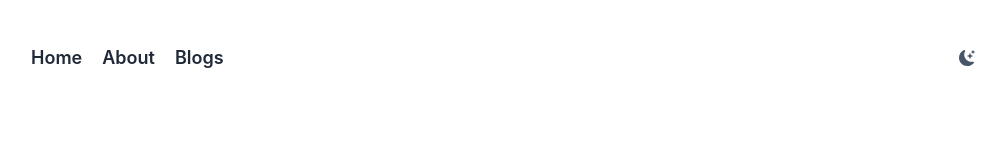
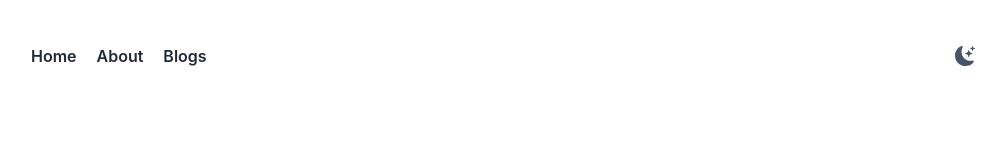
Before and after one commit to dunyanong/myportfolio, a Next.js app: page / in a window 1280 px wide. Shown: the top 160 px of the page, without its empty margins (137-1143 px from the left). Built offline with nearby package versions, Linux system fonts and the light colour scheme.

Commit message:
updated navbar

```diff
--- a/pages/about/index.js
+++ b/pages/about/index.js
@@ -54,7 +54,7 @@ const About = () => {
             </div>
             <div className="navbar-end">
                 <ul className="flex items-center">
-                  <li><BsFillMoonStarsFill className="cursor-pointer text-slate-600 dark:text-slate-200" onClick={() => setDarkMode(!darkMode)}/></li>
+                  <li><BsFillMoonStarsFill className="cursor-pointer text-slate-600 dark:text-slate-200 text-xl" onClick={() => setDarkMode(!darkMode)}/></li>
                 </ul>
             </div>
             </nav>
--- a/pages/blogs.js
+++ b/pages/blogs.js
@@ -61,7 +61,7 @@ const Blogs = () => {
           </div>
           <div className="navbar-end">
               <ul className="flex items-center">
-                <li><BsFillMoonStarsFill className="cursor-pointer text-slate-600 dark:text-slate-200" onClick={() => setDarkMode(!darkMode)}/></li>
+                <li><BsFillMoonStarsFill className="cursor-pointer text-slate-600 dark:text-slate-200 text-xl" onClick={() => setDarkMode(!darkMode)}/></li>
               </ul>
           </div>
           </nav>
--- a/pages/index.js
+++ b/pages/index.js
@@ -38,7 +38,7 @@ export default function Home() {
       <main className="bg-white px-10 lg:px-40 dark:bg-gray-900 py-6">
         <section className="min-h-screen">
         <div className={darkMode ? "dark" : ""}>
-          <nav className="navbar py-5 mb-12">
+        <nav className="navbar py-5 mb-12">
           <div className="navbar-start md:hidden">
               <FullScreenNavbar />
           </div>
@@ -46,24 +46,24 @@ export default function Home() {
               <ul className="flex justify-between gap-5">
               <li>
                   <Link href="/" legacyBehavior>
-                  <a><span className="text-lg font-semibold my-4 text-gray-800 dark:text-slate-200 hover:text-cyan-600 dark:hover:text-cyan-600">Home</span></a>
+                  <a className="text-base  font-semibold my-4 text-gray-800 dark:text-slate-200 hover:text-cyan-600 dark:hover:text-cyan-600">Home</a>
                   </Link>
               </li>
               <li>
                   <Link href="/about" legacyBehavior>
-                  <a><span className="text-lg font-semibold my-4 text-gray-800 dark:text-slate-200 hover:text-cyan-600 dark:hover:text-cyan-600">About</span></a>
+                  <a className="text-base  font-semibold my-4 text-gray-800 dark:text-slate-200 hover:text-cyan-600 dark:hover:text-cyan-600">About</a>
                   </Link>
               </li>
               <li>
                   <Link legacyBehavior href="/blogs">
-                  <a><span className="text-lg font-semibold my-4 text-gray-800 dark:text-slate-200 hover:text-cyan-600 dark:hover:text-cyan-600">Blogs</span></a>
+                  <a className="text-base font-semibold my-4 text-gray-800 dark:text-slate-200 hover:text-cyan-600 dark:hover:text-cyan-600">Blogs</a>
                   </Link>
               </li>
               </ul>
           </div>
           <div className="navbar-end">
               <ul className="flex items-center">
-                <li><BsFillMoonStarsFill className="cursor-pointer text-slate-600 dark:text-slate-200" onClick={() => setDarkMode(!darkMode)}/></li>
+                <li><BsFillMoonStarsFill className="cursor-pointer text-slate-600 dark:text-slate-200 text-xl" onClick={() => setDarkMode(!darkMode)}/></li>
               </ul>
           </div>
           </nav>
```
